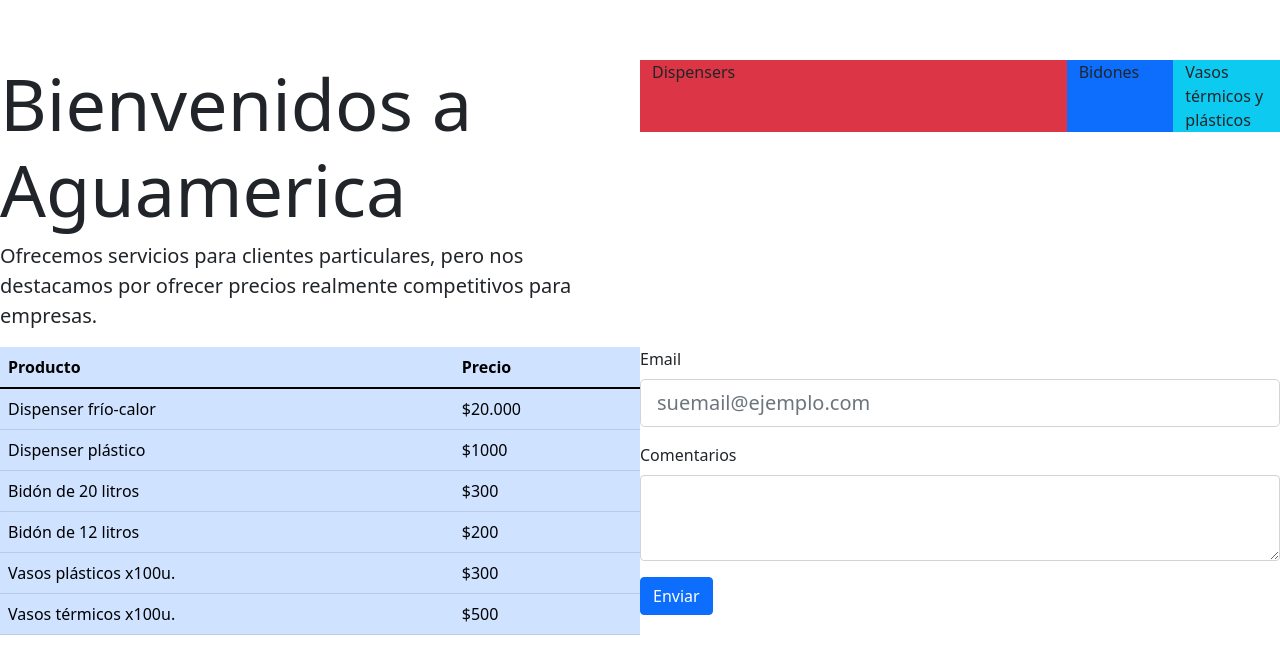
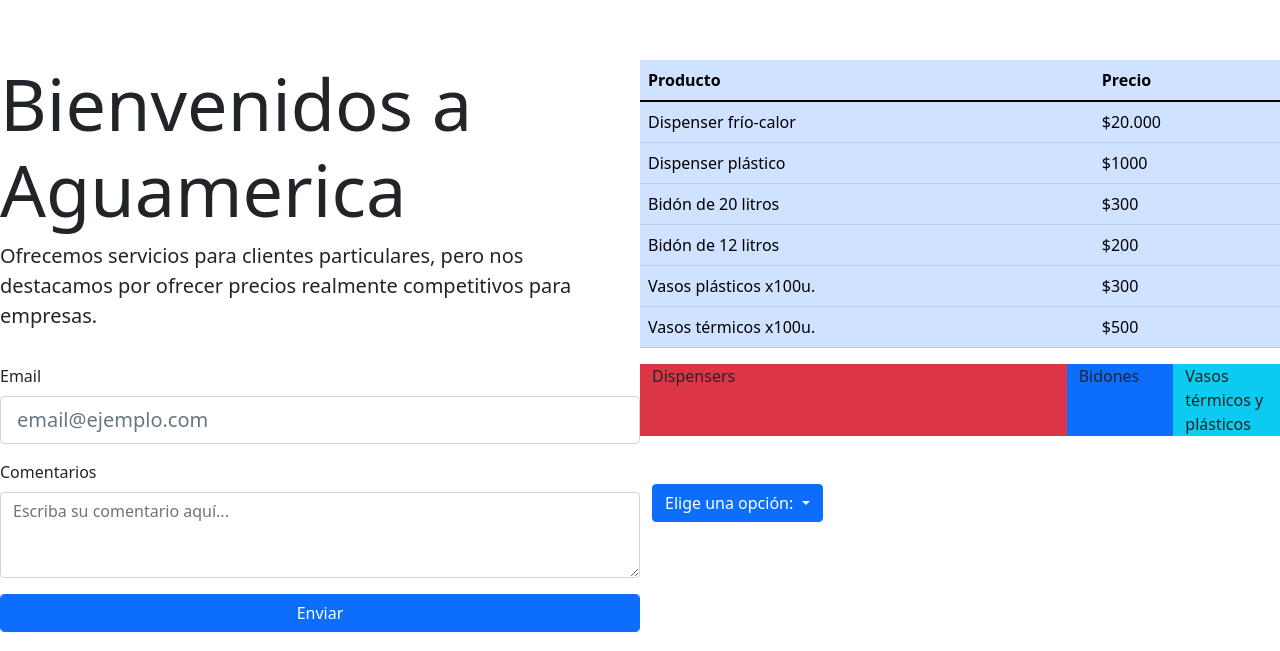
Before and after one commit to TomasDangelo/Aguamerica-TomasD-Angelo, a plain HTML site: page index.html in a window 1280 px wide. Shown: the part 1562-2213 px from the top of the page. Drawn offline with nearby package versions, Linux system fonts and the light colour scheme.

Commit message:
Añadiendo nuevas cosas en BS

```diff
--- a/index.html
+++ b/index.html
@@ -56,17 +56,7 @@
     <p class="lead">Ofrecemos servicios para clientes particulares, pero nos destacamos por ofrecer precios realmente competitivos para empresas.</p>
 </section>
 
-<section class="container">
 
-<div class="row">
-
-    <div class="col-12 col-md-4 col-lg-8 col-xxl-4 bg-danger">Dispensers</div>
-    <div class="col-12 col-md-4 col-lg-2 col-xxl-4 bg-primary">Bidones</div>
-    <div class="col-12 col-md-4 col-lg-2 col-xxl-4 bg-info">Vasos térmicos y plásticos</div>
-
-</div>
-
-</section>
 
 <section>
     <table class="table table-primary table-hover">
@@ -116,17 +106,39 @@
     <section>
         <div class="mb-3">
             <label for="exampleFormControlInput1" class="form-label">Email</label>
-            <input type="email" class="form-control form-control-lg" id="exampleFormControlInput1" placeholder="suemail@ejemplo.com">
+            <input type="email" class="form-control mb-2 form-control-lg" id="exampleFormControlInput1" placeholder="email@ejemplo.com">
           </div>
           <div class="mb-3">
             <label for="exampleFormControlTextarea1" class="form-label">Comentarios</label>
-            <textarea class="form-control" id="exampleFormControlTextarea1" rows="3"></textarea>
+            <textarea class="form-control" id="exampleFormControlTextarea1" placeholder="Escriba su comentario aquí..." rows="3"></textarea>
           </div>
           <div>
-              <button type="button" class="btn btn-primary">Enviar</button>
+              <button type="button" class="btn btn-primary form-control">Enviar</button>
           </div>
     </section>
 
+    <section class="container">
+
+        <div class="row">
+
+            <div class="col-12 col-md-4 col-lg-8 col-xxl-4 bg-danger">Dispensers</div>
+            <div class="col-12 col-md-4 col-lg-2 col-xxl-4 bg-primary">Bidones</div>
+            <div class="col-12 col-md-4 col-lg-2 col-xxl-4 bg-info">Vasos térmicos y plásticos</div>
+
+        </div>
+
+        <div class="dropdown mt-5">
+            <button type="button" class="btn btn-primary dropdown-toggle" data-toggle="dropdown">
+              Elige una opción:
+            </button>
+            <div class="dropdown-menu">
+              <a class="dropdown-item" href="#">Opción uno</a>
+              <a class="dropdown-item" href="#">Opción dos</a>
+              <a class="dropdown-item" href="#">Opción tres</a>
+            </div>
+          </div>
+
+        </section>
 <footer class="footer">
 
 
```
